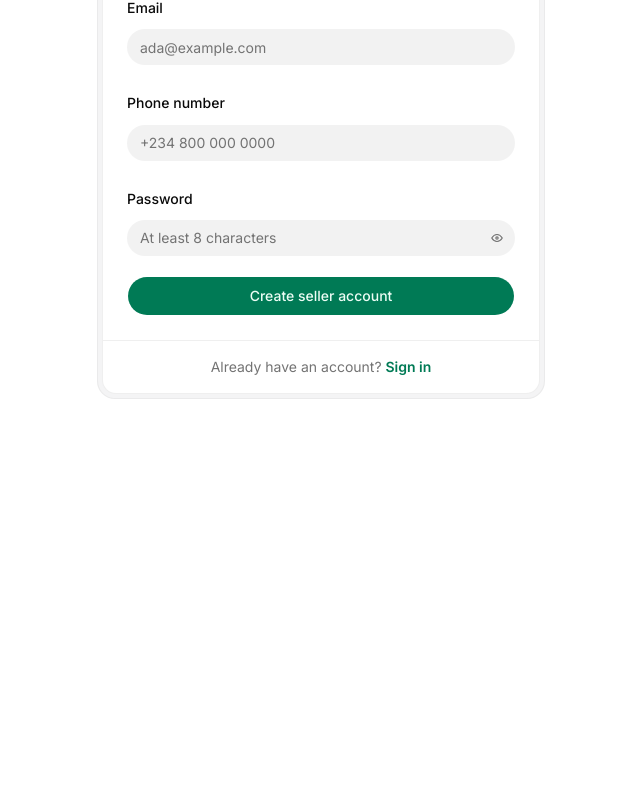
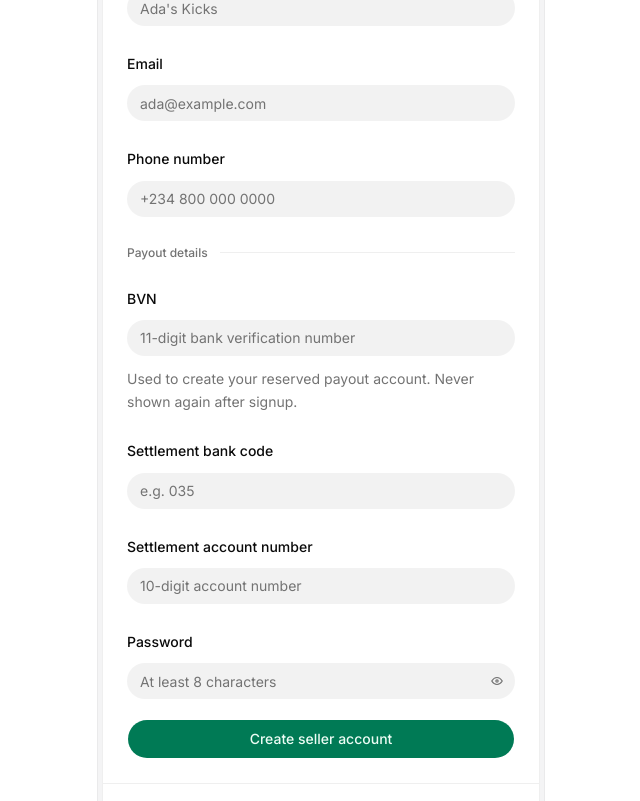
Before and after one commit to Kvngsw/payproof, a Next.js app: page /register in a window 1280 px wide. Shown: the part 565-1366 px from the top of the page, without its empty margins (319-959 px from the left). Before the commit the page ends 1012 px from the top, so only its background shows below. Built offline with nearby package versions, Linux system fonts and the light colour scheme.

Commit message:
feat(ui): segmented OTP input on auth pages and SVG feature visuals
- shadcn input-otp replaces the plain 6-digit field on signin/register
- features section renders per-feature SVG illustrations
- invoice pages show DemoDataNotice instead of data in live mode

```diff
--- a/app/(auth)/register/page.tsx
+++ b/app/(auth)/register/page.tsx
@@ -7,10 +7,12 @@ import { IconShieldCheck } from "@tabler/icons-react";
 import { Button } from "@/components/ui/button";
 import { Field, FieldGroup, FieldLabel } from "@/components/ui/field";
 import { Input } from "@/components/ui/input";
+import { InputOTP, InputOTPGroup, InputOTPSlot } from "@/components/ui/input-otp";
 import { PasswordInput } from "@/components/auth/password-input";
 import { DashedLine } from "@/components/auth/dashed-line";
+import { DataSourceToggle } from "@/components/dashboard/data-source-switch";
 import { cn } from "@/lib/utils";
-import { registerSeller, requestOtp, verifyOtp } from "@/lib/api/mock";
+import { registerSeller, requestOtp, verifyOtp, useDataSource } from "@/lib/api";
 import { toast } from "sonner";
 
 type Role = "seller" | "buyer";
@@ -18,6 +20,7 @@ type Role = "seller" | "buyer";
 export default function RegisterPage() {
   const router = useRouter();
   const [role, setRole] = useState<Role>("seller");
+  const source = useDataSource();
   const [loading, setLoading] = useState(false);
 
   // Buyer OTP flow state
@@ -40,7 +43,22 @@ export default function RegisterPage() {
         const phone = formData.get("phone") as string;
         const password = formData.get("password") as string;
 
-        await registerSeller({ name, email, password, phone, business_name });
+        await registerSeller({
+          name,
+          email,
+          password,
+          phone,
+          business_name,
+          ...(source === "live"
+            ? {
+                bvn: (formData.get("bvn") as string) ?? "",
+                settlement: {
+                  bankCode: (formData.get("bank_code") as string) ?? "",
+                  accountNumber: (formData.get("account_number") as string) ?? "",
+                },
+              }
+            : {}),
+        });
         toast.success("Seller account created successfully!");
         router.push("/dashboard");
       } else {
@@ -56,6 +74,10 @@ export default function RegisterPage() {
             toast.success("OTP sent to your email!");
           }
         } else {
+          if (!/^\d{6}$/.test(otpCode)) {
+            toast.error("Enter the 6-digit code");
+            return;
+          }
           await verifyOtp(buyerEmail, otpCode);
           toast.success("Buyer verified successfully!");
           router.push("/dashboard");
@@ -118,6 +140,13 @@ export default function RegisterPage() {
             ))}
           </div>
 
+          <div className="flex items-center justify-between gap-3">
+            <span className="text-xs font-medium text-muted-foreground">
+              Data source
+            </span>
+            <DataSourceToggle />
+          </div>
+
           <FieldGroup>
             {role === "seller" ? (
               <>
@@ -163,6 +192,62 @@ export default function RegisterPage() {
                     required
                   />
                 </Field>
+                {source === "live" && (
+                  <>
+                    <div className="flex items-center gap-3">
+                      <span className="text-xs font-medium text-muted-foreground">
+                        Payout details
+                      </span>
+                      <span className="h-px flex-1 bg-border/60" />
+                    </div>
+                    <Field>
+                      <FieldLabel htmlFor="bvn">BVN</FieldLabel>
+                      <Input
+                        id="bvn"
+                        name="bvn"
+                        inputMode="numeric"
+                        autoComplete="off"
+                        placeholder="11-digit bank verification number"
+                        pattern="\d{11}"
+                        maxLength={11}
+                        required
+                      />
+                      <p className="text-sm leading-relaxed text-muted-foreground text-pretty">
+                        Used to create your reserved payout account. Never
+                        shown again after signup.
+                      </p>
+                    </Field>
+                    <Field>
+                      <FieldLabel htmlFor="bank_code">
+                        Settlement bank code
+                      </FieldLabel>
+                      <Input
+                        id="bank_code"
+                        name="bank_code"
+                        inputMode="numeric"
+                        autoComplete="off"
+                        placeholder="e.g. 035"
+                        maxLength={10}
+                        required
+                      />
+                    </Field>
+                    <Field>
+                      <FieldLabel htmlFor="account_number">
+                        Settlement account number
+                      </FieldLabel>
+                      <Input
+                        id="account_number"
+                        name="account_number"
+                        inputMode="numeric"
+                        autoComplete="off"
+                        placeholder="10-digit account number"
+                        pattern="\d{10}"
+                        maxLength={10}
+                        required
+                      />
+                    </Field>
+                  </>
+                )}
                 <Field>
                   <FieldLabel htmlFor="password">Password</FieldLabel>
                   <PasswordInput
@@ -194,15 +279,22 @@ export default function RegisterPage() {
             ) : (
               <Field>
                 <FieldLabel htmlFor="code">One-time code</FieldLabel>
-                <Input
+                <InputOTP
                   id="code"
                   name="code"
                   value={otpCode}
-                  onChange={(e) => setOtpCode(e.target.value)}
-                  placeholder="Enter 6-digit code"
+                  onChange={setOtpCode}
                   maxLength={6}
+                  autoComplete="one-time-code"
+                  inputMode="numeric"
                   required
-                />
+                >
+                  <InputOTPGroup>
+                    {[0, 1, 2, 3, 4, 5].map((index) => (
+                      <InputOTPSlot key={index} index={index} />
+                    ))}
+                  </InputOTPGroup>
+                </InputOTP>
                 {devCodeBanner && (
                   <div className="mt-2 rounded-xl border border-primary/30 bg-primary/10 p-3 text-xs text-foreground">
                     <span className="font-bold text-primary">DEV MODE:</span> Your OTP code is{" "}
--- a/app/dashboard/invoices/[id]/page.tsx
+++ b/app/dashboard/invoices/[id]/page.tsx
@@ -12,6 +12,8 @@ import {
   type MockInvoice,
 } from "@/lib/api/mock";
 import { useDashboardSession } from "@/components/dashboard/session-context";
+import { useDataSource } from "@/lib/api";
+import { DemoDataNotice } from "@/components/dashboard/demo-data-notice";
 import { ProductThumb } from "@/components/dashboard/product-thumb";
 import { InvoiceBarcode } from "@/components/dashboard/invoice-barcode";
 import { InvoiceStatusChip } from "@/components/dashboard/invoice-status-chip";
@@ -69,6 +71,7 @@ function Row({
 export default function InvoiceDetailPage() {
   const params = useParams<{ id: string }>();
   const session = useDashboardSession();
+  const source = useDataSource();
   const [invoice, setInvoice] = useState<MockInvoice | null>(null);
   const [failed, setFailed] = useState(false);
   const [copied, setCopied] = useState(false);
@@ -125,6 +128,14 @@ export default function InvoiceDetailPage() {
           <div className="h-64 rounded-xl border border-border/60 bg-muted/40" />
           <div className="h-64 rounded-xl border border-border/60 bg-muted/40" />
         </div>
+      </div>
+    );
+  }
+
+  if (source === "live") {
+    return (
+      <div className="space-y-6">
+        <DemoDataNotice />
       </div>
     );
   }
--- a/app/dashboard/invoices/new/page.tsx
+++ b/app/dashboard/invoices/new/page.tsx
@@ -14,6 +14,8 @@ import {
   type MockProduct,
 } from "@/lib/api/mock";
 import { useDashboardSession } from "@/components/dashboard/session-context";
+import { useDataSource } from "@/lib/api";
+import { DemoDataNotice } from "@/components/dashboard/demo-data-notice";
 import { ProductThumb } from "@/components/dashboard/product-thumb";
 import { InvoiceBarcode } from "@/components/dashboard/invoice-barcode";
 import { BlankBar } from "@/components/dashboard/blank-bar";
@@ -36,6 +38,7 @@ const TEXTAREA_CLASS =
 export default function NewInvoicePage() {
   const router = useRouter();
   const session = useDashboardSession();
+  const source = useDataSource();
   const [products, setProducts] = useState<MockProduct[] | null>(null);
   const [selected, setSelected] = useState<Record<string, number>>({});
   const [customerName, setCustomerName] = useState("");
@@ -123,6 +126,14 @@ export default function NewInvoicePage() {
       toast.error(err instanceof Error ? err.message : "Something went wrong");
       setBusy(false);
     }
+  }
+
+  if (source === "live") {
+    return (
+      <div className="space-y-6">
+        <DemoDataNotice />
+      </div>
+    );
   }
 
   return (
--- a/app/dashboard/invoices/page.tsx
+++ b/app/dashboard/invoices/page.tsx
@@ -26,6 +26,8 @@ import {
   type MockInvoice,
 } from "@/lib/api/mock";
 import { useDashboardSession } from "@/components/dashboard/session-context";
+import { useDataSource } from "@/lib/api";
+import { DemoDataNotice } from "@/components/dashboard/demo-data-notice";
 import { ProductThumb } from "@/components/dashboard/product-thumb";
 import { InvoiceStatusChip } from "@/components/dashboard/invoice-status-chip";
 import { Amount } from "@/components/amount";
@@ -79,6 +81,7 @@ function CopyLinkButton({ id }: { id: string }) {
 export default function InvoicesPage() {
   const router = useRouter();
   const session = useDashboardSession();
+  const source = useDataSource();
   const [invoices, setInvoices] = useState<MockInvoice[] | null>(null);
   const [failed, setFailed] = useState(false);
 
@@ -110,6 +113,19 @@ export default function InvoicesPage() {
   }
 
   const loading = session.status === "loading" || (invoices === null && !failed);
+
+  if (source === "live") {
+    return (
+      <div className="space-y-6">
+        <header>
+          <h1 className="font-heading text-2xl font-extrabold tracking-tight sm:text-3xl">
+            Invoices
+          </h1>
+        </header>
+        <DemoDataNotice />
+      </div>
+    );
+  }
 
   return (
     <div className="space-y-6">
--- /dev/null
+++ b/components/ui/input-otp.tsx
@@ -0,0 +1,86 @@
+"use client"
+
+import * as React from "react"
+import { cn } from "cn"
+import { OTPInput, OTPInputContext } from "input-otp"
+import { IconMinus } from "@tabler/icons-react"
+
+function InputOTP({
+  className,
+  containerClassName,
+  ...props
+}: React.ComponentProps<typeof OTPInput> & {
+  containerClassName?: string
+}) {
+  return (
+    <OTPInput
+      data-slot="input-otp"
+      containerClassName={cn(
+        "cn-input-otp flex items-center has-disabled:opacity-50",
+        containerClassName
+      )}
+      spellCheck={false}
+      className={cn("disabled:cursor-not-allowed", className)}
+      {...props}
+    />
+  )
+}
+
+function InputOTPGroup({ className, ...props }: React.ComponentProps<"div">) {
+  return (
+    <div
+      data-slot="input-otp-group"
+      className={cn(
+        "flex items-center rounded-3xl has-aria-invalid:border-destructive has-aria-invalid:ring-3 has-aria-invalid:ring-destructive/20 dark:has-aria-invalid:ring-destructive/40",
+        className
+      )}
+      {...props}
+    />
+  )
+}
+
+function InputOTPSlot({
+  index,
+  className,
+  ...props
+}: React.ComponentProps<"div"> & {
+  index: number
+}) {
+  const inputOTPContext = React.useContext(OTPInputContext)
+  const { char, hasFakeCaret, isActive } = inputOTPContext?.slots[index] ?? {}
+
+  return (
+    <div
+      data-slot="input-otp-slot"
+      data-active={isActive}
+      className={cn(
+        "relative flex size-9 items-center justify-center border-y border-r border-input bg-input/50 text-sm transition-all outline-none first:rounded-l-3xl first:border-l last:rounded-r-3xl aria-invalid:border-destructive data-[active=true]:z-10 data-[active=true]:border-ring data-[active=true]:ring-3 data-[active=true]:ring-ring/30 data-[active=true]:aria-invalid:ring-destructive/20 dark:data-[active=true]:aria-invalid:ring-destructive/40",
+        className
+      )}
+      {...props}
+    >
+      {char}
+      {hasFakeCaret && (
+        <div className="pointer-events-none absolute inset-0 flex items-center justify-center">
+          <div className="h-4 w-px animate-caret-blink bg-foreground duration-1000" />
+        </div>
+      )}
+    </div>
+  )
+}
+
+function InputOTPSeparator({ ...props }: React.ComponentProps<"div">) {
+  return (
+    <div
+      data-slot="input-otp-separator"
+      className="flex items-center [&_svg:not([class*='size-'])]:size-4"
+      role="separator"
+      {...props}
+    >
+      <IconMinus
+      />
+    </div>
+  )
+}
+
+export { InputOTP, InputOTPGroup, InputOTPSlot, InputOTPSeparator }
--- a/package.json
+++ b/package.json
@@ -34,6 +34,7 @@
     "bcrypt": "^6.0.0",
     "class-variance-authority": "^0.7.1",
     "cn": "^0.4.0",
+    "input-otp": "^1.5.0",
     "jsonwebtoken": "^9.0.3",
     "next": "16.3.4",
     "next-themes": "^0.4.6",
```
Also changed, not shown: app/(auth)/signin/page.tsx (+25 -5 lines), components/marketing/sections/features.tsx (+7 -0 lines), components/marketing/visual-placeholder.tsx (+20 -1 lines), 1 other file (tests, documents, lock files or other folders).
